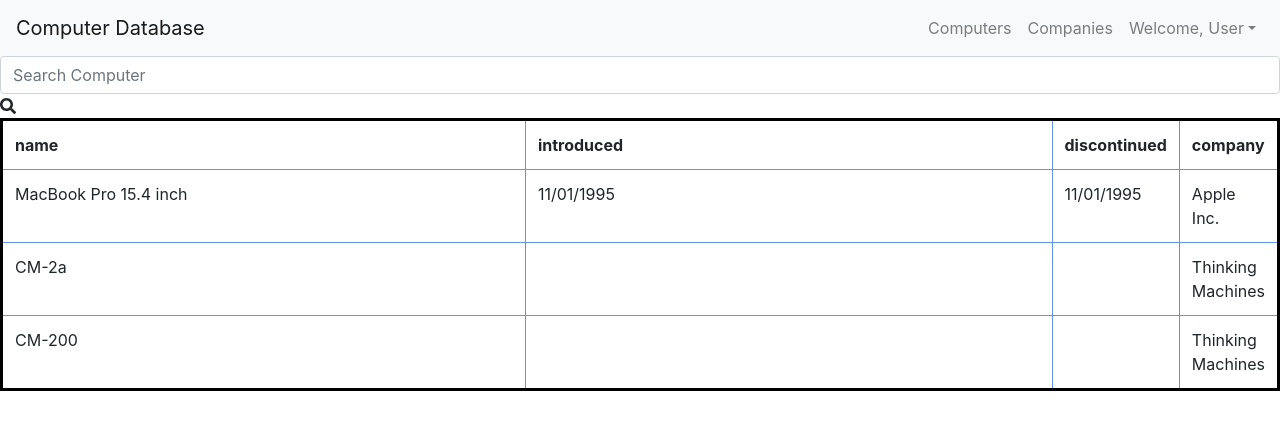
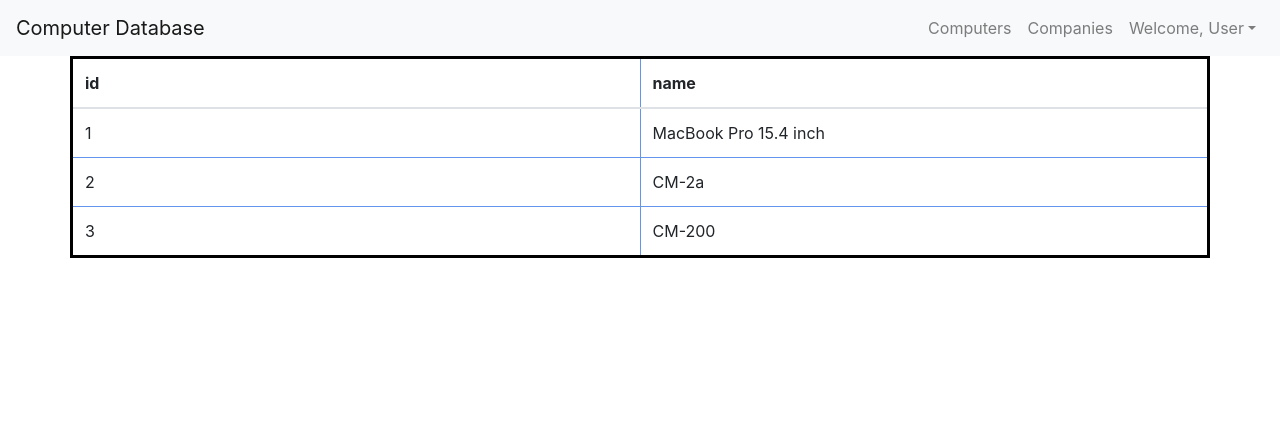
Before and after one commit to flodav75/cdb_front, a React (Create React App) app: page / in a window 1280 px wide. Both pictures are taken after a click on the link "Computers". Shown: the top 430 px of the page. Built offline with nearby package versions, Linux system fonts and the light colour scheme.

Commit message:
[Feature] Upgrading table layout, button to show either computerList or CompanyList

```diff
--- a/src/App.js
+++ b/src/App.js
@@ -2,17 +2,26 @@
 
 import ComputerList from './Container/ComputerList';
 import NavBar from "./Component/NavBar";
+import CompanyList from './Container/CompanyList';
+
+class App extends Component {
+  state = {
+    PageMode: true
+  }
+
+  togglePageMode = () => {
+    this.setState({
+      PageMode: !this.state.PageMode
+    })
+}
 
 
-
-
-class App extends Component {
   render() {
     return (
 
         <div>
-              <NavBar/>
-              <ComputerList/>
+              <NavBar onToggle = {this.togglePageMode}/>
+              { this.state.PageMode ? <ComputerList/> : <CompanyList/> }
         </div>
 
 
--- a/src/Component/CompanyDetail.js
+++ b/src/Component/CompanyDetail.js
@@ -1,9 +1,17 @@
 import React, { Component } from 'react';
 
 class CompanyDetail extends Component {
+  state = {
+    company: this.props.company
+  }
+
     render() {
-      return (
-          <div>Company works</div>
+        let { company } = this.state;
+        return (
+            <tr>
+                <td>{company.id}</td>
+                <td>{company.name}</td>
+            </tr>
 
       );
     }
--- a/src/Component/ComputerDetail.js
+++ b/src/Component/ComputerDetail.js
@@ -7,12 +7,13 @@
 }
 
     render(){
+        let { computer } = this.state;
       return (
           <tr>
-              <td>{this.state.computer.name}</td>
-              <td>{this.state.computer.introduced}</td>
-              <td>{this.state.computer.discontinued}</td>
-              <td>{this.state.computer.companyname}</td>
+              <td>{computer.name}</td>
+              <td>{computer.introduced}</td>
+              <td>{computer.discontinued}</td>
+              <td>{computer.companyname}</td>
           </tr>
       );
     }
--- a/src/Component/NavBar.js
+++ b/src/Component/NavBar.js
@@ -33,10 +33,10 @@
           <Collapse isOpen={this.state.isOpen} navbar>
             <Nav className="ml-auto" navbar>
               <NavItem>
-                <NavLink>Computers</NavLink>
+                <NavLink onClick={this.props.onToggle}>Computers</NavLink>
               </NavItem>
               <NavItem>
-                <NavLink>Companies</NavLink>
+                <NavLink onClick={this.props.onToggle}>Companies</NavLink>
               </NavItem>
               <UncontrolledDropdown nav inNavbar>
                 <DropdownToggle nav caret>
--- a/src/Component/Search.js
+++ b/src/Component/Search.js
@@ -14,10 +14,10 @@
     };
 
     render() {
+      let{name} = this.state
       return (
-          <div>
-        <Input placeholder='Search Computer' onChange={this.onChange} value={this.state.name}/>
-        <FontAwesomeIcon icon={faSearch} onClick={this.props.onSearch(this.state.name)} />
+        <div>
+          <Input placeholder='Search Computer' onChange={this.onChange} value={name}/> <FontAwesomeIcon icon={faSearch} onClick={this.props.onSearch(name)} />
         </div>
       );
     }
--- a/src/Container/CompanyList.js
+++ b/src/Container/CompanyList.js
@@ -1,15 +1,52 @@
 import React, { Component } from 'react';
+
 import CompanyDetail from '../Component/CompanyDetail';
+import { Table, Container, Row } from 'reactstrap';
 
-class ComputerList extends Component {
-    render() {
-      return (
-          <div class="App">
-              <CompanyDetail/>
-          </div>
+import { MOCK } from "../Mock";
 
-      );
-    }
+import "../App.css";
+
+const address = `http://10.0.1.70:8080/api/companies/`
+
+class CompanyList extends Component {
+
+  state = { companies: [] }
+
+  componentDidMount() {
+    this.getAll();
   }
 
-  export default ComputerList;
+  getAll() {
+    this.setState({ companies: MOCK })
+  }
+
+  render() {
+    return (
+      <div >
+        <Container>
+          <Row>
+            <Table className="table">
+              <thead>
+                <tr>
+                  <th>id</th>
+                  <th>name</th>
+                </tr>
+              </thead>
+              <tbody>
+                {
+                  this.state.companies.map(company => {
+                    return <CompanyDetail key={company.id} company={company} />
+                  })
+                }
+              </tbody>
+            </Table>
+          </Row>
+        </Container>
+      </div>
+
+    );
+  }
+}
+
+export default CompanyList;
--- a/src/Container/ComputerList.js
+++ b/src/Container/ComputerList.js
@@ -1,30 +1,29 @@
 import React, { Component } from 'react';
 
 import ComputerDetail from '../Component/ComputerDetail';
-import { Table } from 'reactstrap';
+import { Table, Container, Row } from 'reactstrap';
 
-import {MOCK} from "../Mock";
+import { MOCK } from "../Mock";
 import Search from "../Component/Search";
 
 import "../App.css";
 
-const address = `http://10.0.1.70:8080/api/computers/`
-
 class ComputerList extends Component {
 
-    state={computers:[]}
+    state = { computers: [] }
 
     componentDidMount() {
         this.getAll();
     }
 
-    getAll(){
-        this.setState({computers:MOCK})
+    getAll() {
+        this.setState({ computers: MOCK })
     }
 
     //Cross origin problem
     search = (name) => () => {
-        fetch(address+'Search?name='+`${name}`)
+        console.log(name);
+        fetch('http://10.0.1.70:8080/webapp/api/computers/Search?name='+`${name}`)
             .then(result => {
                 result.json().then(computers => {
                     this.setState({ computers: computers })
@@ -37,29 +36,31 @@
 
         return (
             <div >
+                <Container>
 
+                    <Row>
+                        <Search onSearch={this.search} />
 
-              <Search onSearch={this.search}/>
-
-              <Table class="table">
+                        <Table className="table">
+                            <thead>
                                 <tr>
                                     <th>name</th>
                                     <th>introduced</th>
                                     <th>discontinued</th>
                                     <th>company</th>
                                 </tr>
-
+                            </thead>
+                            <tbody>
                                 {
-                          this.state.computers.map(computer =>{
-                              return <ComputerDetail computer={computer}/>
+                                    this.state.computers.map(computer => {
+                                        return <ComputerDetail key={computer.id} computer={computer} />
                                     })
                                 }
-
+                            </tbody>
                         </Table>
-
+                    </Row>
+                </Container>
             </div>
-
-
 
         );
     }
```
Lines whose indentation alone changed are shown as unchanged.
